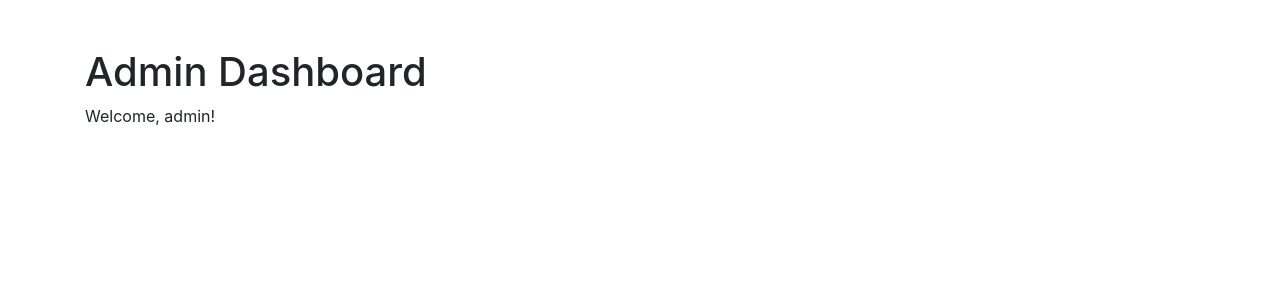
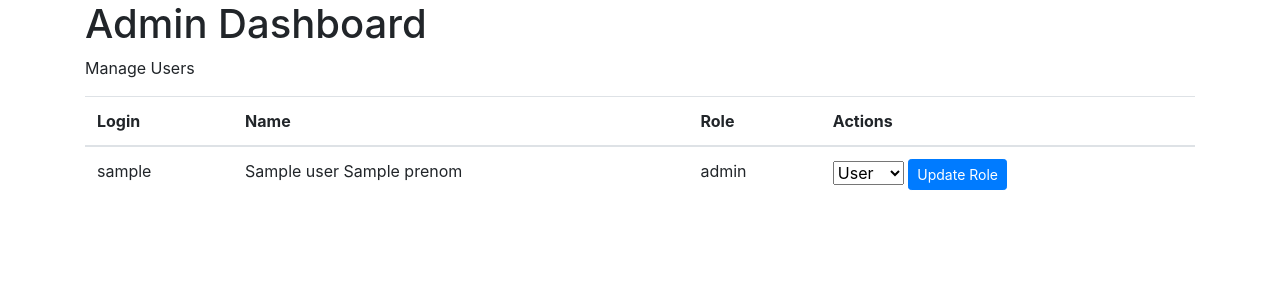
Before and after one commit to Ozomozyan/Projet_1, a Flask app: template templates/admin_dashboard.html in a window 1280 px wide. Shown: the top 300 px of the page. Run offline with Flask 3, Linux system fonts and the light colour scheme; the template is opened without the code that fills it: most values are stand-ins (such as "Sample title", 1, 10 or a date in 2020); parts of the project's set-up code (start-up, migrations or seed data) failed here and were passed over; some libraries are stand-ins or nearby versions.

Commit message:
Admin update feautures

```diff
--- a/app.py
+++ b/app.py
@@ -1,5 +1,7 @@
 from flask import Flask, render_template, request, redirect, url_for, session, flash
 import user_management
+from flask import jsonify
+
 
 app = Flask(__name__)
 app.secret_key = 'your_secret_key'  # Replace with a real secret key for production
@@ -95,6 +97,46 @@
 
     return redirect(url_for('dashboard'))
 
+@app.route('/admin/update_user_role', methods=['POST'])
+def update_user_role():
+    if 'user_id' in session and session['role'] == 'admin':
+        data = request.get_json()
+        login = data['login']
+        new_role = data['role']
+
+        if user_management.admin_update_user_info(login=login, role=new_role):
+            return jsonify({"success": True}), 200
+        else:
+            return jsonify({"error": "Failed to update user role."}), 500
+    else:
+        return jsonify({"error": "Unauthorized."}), 403
+
+
+@app.route('/admin_dashboard', methods=['GET'])
+def admin_dashboard():
+    if 'user_id' in session and session['role'] == 'admin':
+        users = user_management.fetch_all_users()  # Implement this if not already done
+        return render_template('admin_dashboard.html', users=users)
+    else:
+        flash("Unauthorized access.", "error")
+        return redirect(url_for('dashboard'))
+
+@app.route('/admin/update_user', methods=['POST'])
+def admin_update_user():
+    if 'user_id' in session and session['role'] == 'admin':
+        login = request.form['login']
+        nom = request.form['nom']
+        prenom = request.form['prenom']
+        password = request.form['password'] if 'password' in request.form and request.form['password'] else None
+        role = request.form['role']
+        if user_management.admin_update_user_info(login, nom, prenom, password, role):
+            flash("User information updated successfully.", "success")
+        else:
+            flash("Failed to update user information.", "error")
+    else:
+        flash("Unauthorized action.", "error")
+    return redirect(url_for('admin_dashboard'))
+
 
 @app.route('/logout')
 def logout():
--- a/templates/admin_dashboard.html
+++ b/templates/admin_dashboard.html
@@ -7,11 +7,40 @@
     <link href="https://stackpath.bootstrapcdn.com/bootstrap/4.5.2/css/bootstrap.min.css" rel="stylesheet">
 </head>
 <body>
-<div class="container">
-    <h1 class="mt-5">Admin Dashboard</h1>
-    <p>Welcome, admin!</p>
-    <!-- You can add more interactive elements here -->
-</div>
+    <div class="container">
+        <h1>Admin Dashboard</h1>
+        <p>Manage Users</p>
+        <table class="table">
+            <thead>
+                <tr>
+                    <th>Login</th>
+                    <th>Name</th>
+                    <th>Role</th>
+                    <th>Actions</th>
+                </tr>
+            </thead>
+            <tbody>
+                {% for user in users %}
+                <tr>
+                    <td>{{ user.login }}</td>
+                    <td>{{ user.nom }} {{ user.prenom }}</td>
+                    <td>{{ user.role }}</td>
+                    <td>
+                        <form action="/admin/set_role" method="post">
+                            <input type="hidden" name="user_login" value="{{ user.login }}">
+                            <select name="new_role">
+                                <option value="user" {% if user.role == "user" %}selected{% endif %}>User</option>
+                                <option value="admin" {% if user.role == "admin" %}selected{% endif %}>Admin</option>
+                            </select>
+                            <button type="submit" class="btn btn-sm btn-primary">Update Role</button>
+                        </form>
+                    </td>
+                </tr>
+                {% endfor %}
+            </tbody>
+        </table>
+    </div>
+
 <script src="https://code.jquery.com/jquery-3.5.1.slim.min.js"></script>
 <script src="https://cdn.jsdelivr.net/npm/@popperjs/core@2.5.6/dist/umd/popper.min.js"></script>
 <script src="https://stackpath.bootstrapcdn.com/bootstrap/4.5.2/js/bootstrap.min.js"></script>
```
Also changed, not shown: templates/user_dashboard.html (+7 -0 lines), user_management.py (+39 -0 lines).
